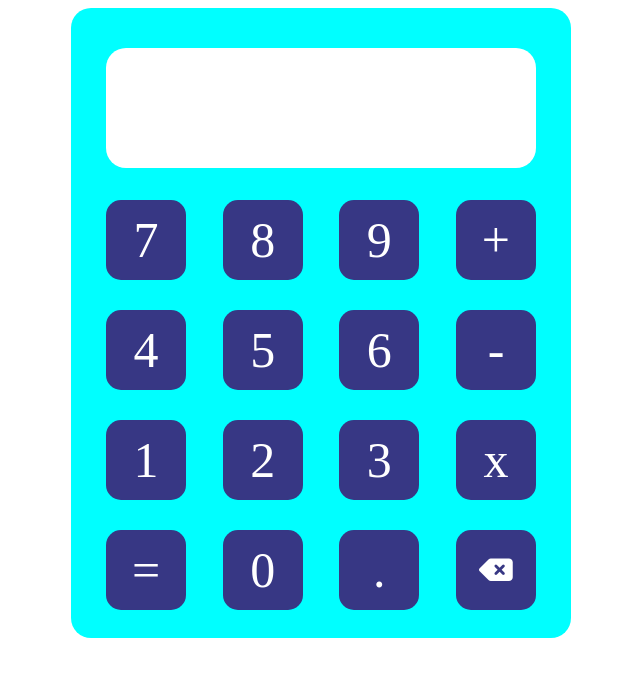
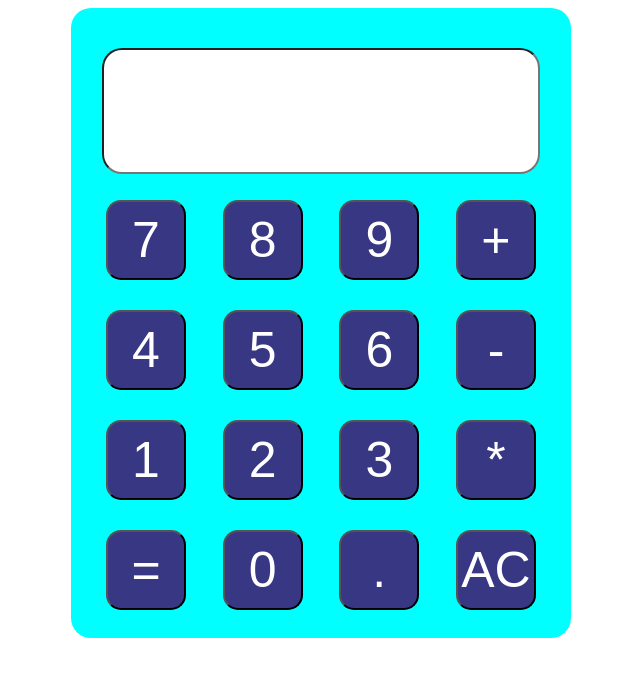
Before and after one commit to AbdullahSiddiqe01/calc, a plain HTML site: page index.html in a window 1280 px wide. Shown: the whole page, without its empty margins (319-959 px from the left). Drawn offline with Linux system fonts and the light colour scheme.

Commit message:
js added

```diff
--- a/Syle.css
+++ b/Style.css
@@ -10,15 +10,18 @@ body{
     display: flex;
     justify-content: center;
 }
-.result{
+#result{
     height: 120px;
     width: 430px;
     background-color: white;
     margin-top: 40px;
     border-radius: 20px;
     color: black;
+    font-size: 2.5rem;
 }
-
+button{
+    cursor:pointer;
+}
 .property{
     height: 80px;
     width: 80px;
--- a/app.js
+++ b/app.js
@@ -0,0 +1,20 @@
+let input = "";
+const buttons = document.querySelectorAll("button");
+const display = document.getElementById("result");
+
+Array.from(buttons).forEach((button) => {
+  button.addEventListener("click", (e) => {
+    if (e.target.innerHTML == "=") {
+      input = eval(input);
+      document.querySelector("input").value = input;
+    }
+    else if(e.target.innerHTML == "AC"){
+        input = "";
+        document.querySelector("input").value = input;
+    }
+    else {
+      input = input + e.target.innerHTML;
+      document.querySelector("input").value = input;
+    }
+  });
+});
--- a/index.html
+++ b/index.html
@@ -5,36 +5,36 @@
     <meta name="viewport" content="width=device-width, initial-scale=1.0">
     <title>Calculator</title>
     <link rel="stylesheet" href="https://cdnjs.cloudflare.com/ajax/libs/font-awesome/6.4.2/css/all.min.css" integrity="sha512-z3gLpd7yknf1YoNbCzqRKc4qyor8gaKU1qmn+CShxbuBusANI9QpRohGBreCFkKxLhei6S9CQXFEbbKuqLg0DA==" crossorigin="anonymous" referrerpolicy="no-referrer" />
-    <link rel="stylesheet" href="Syle.css"/>
+    <link rel="stylesheet" href="Style.css"/>
 </head>
 <body>
     <div class="main">
-        <div class="result"></div>
+        <input id="result" readonly></input>
         <div class="line-one">
-        <div class="seven property" value="7">7</div>
-        <div class="eight property" value="8">8</div>
-        <div class="nine property" value="9">9</div>
-        <div class="plus property"  value="+">+</div>
+        <button class="seven property" value="7">7</button>
+        <button class="eight property" value="8">8</button>
+        <button class="nine property" value="9">9</button>
+        <button class="plus property"  value="+">+</button>
         </div>
         <div class="line-two">
-        <div class="seven property" value="4">4</div>
-        <div class="eight property" value="5">5</div>
-        <div class="nine property"  value="6">6</div>
-        <div class="plus property" value="-">-</div>
+        <button class="seven property" value="4">4</button>
+        <button class="eight property" value="5">5</button>
+        <button class="nine property"  value="6">6</button>
+        <button class="plus property" value="-">-</button>
         </div>
         <div class="line-three">
-            <div class="seven property" value="1">1</div>
-            <div class="eight property" value="2">2</div>
-            <div class="nine property" value="3">3</div>
-            <div class="plus property" value="*">x</div>
+            <button class="seven property" value="1">1</button>
+            <button class="eight property" value="2">2</button>
+            <button class="nine property" value="3">3</button>
+            <button class="plus property" value="*">*</button>
         </div>
         <div class="line-four">
-            <div class="seven property" value="=">=</div>
-            <div class="eight property" value="0">0</div>
-            <div class="nine property" value=".">.</div>
-            <div class="plus property" value=""><i class="fa-solid fa-delete-left" style="font-size: 30px;"></i></div>
+            <button class="seven property" value="=">=</button>
+            <button class="eight property" value="0">0</button>
+            <button class="nine property" value=".">.</button>
+            <button class="plus property" value="">AC</button>
         </div>
     </div>
+<script src="./app.js"></script>
 </body>
-<script src="app.js"/>
 </html>
```
